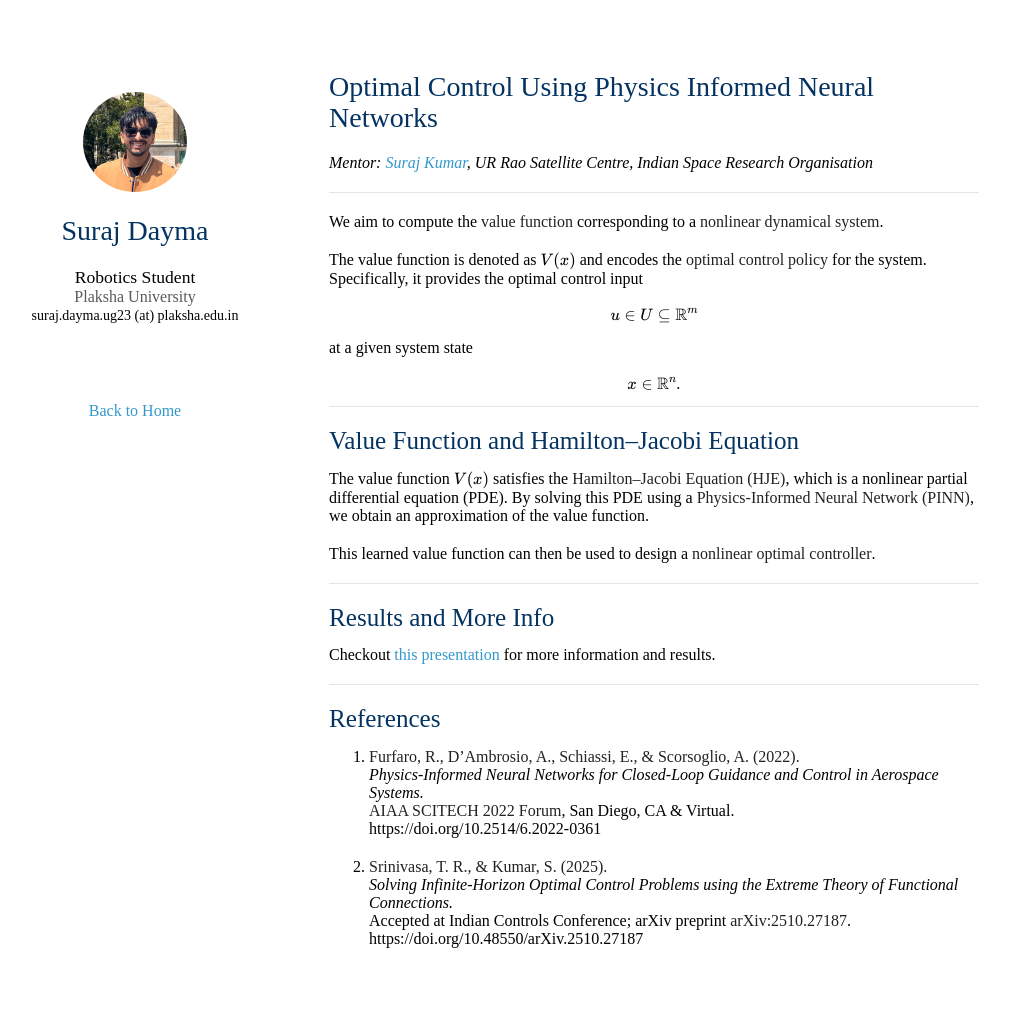
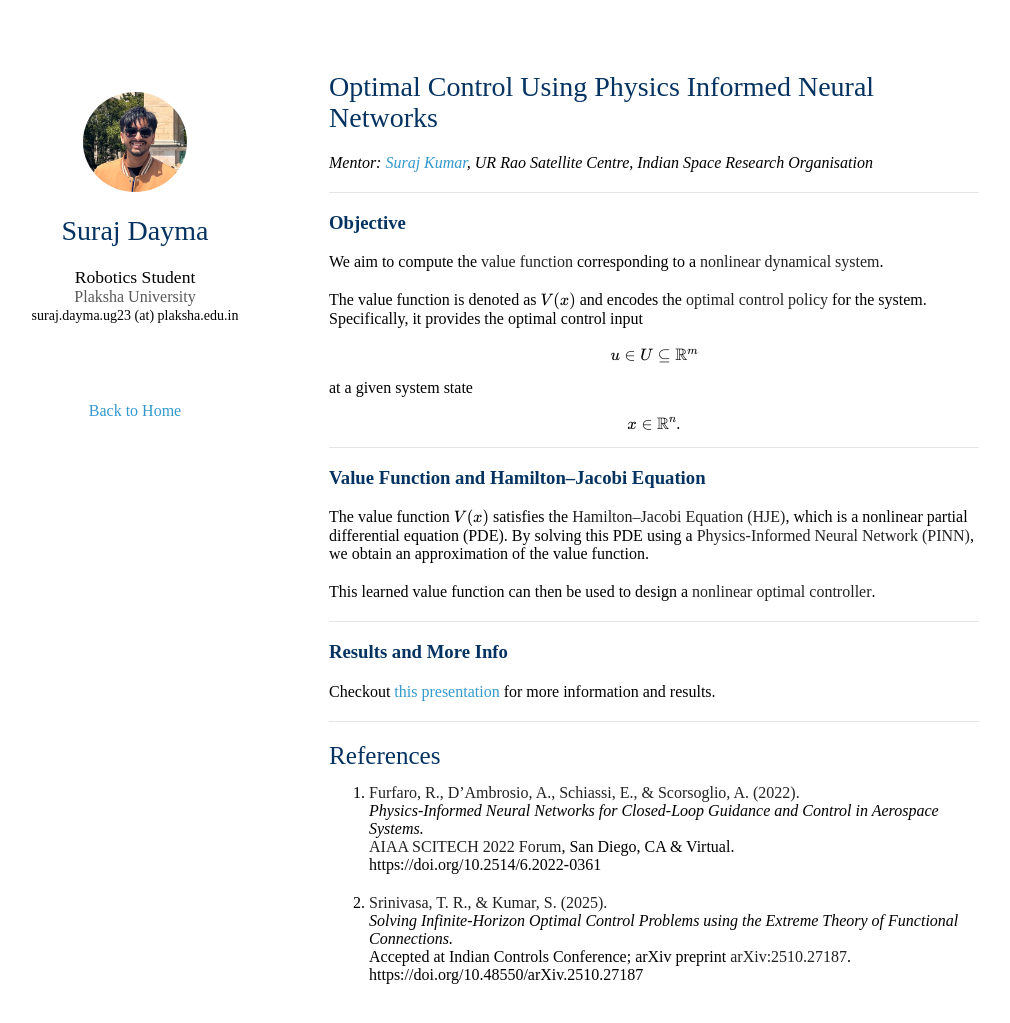
Before and after one commit to suraj1102/suraj1102.github.io, a Jekyll site: the page built from _projects/optimal-control.md, in a window 1280 px wide and 1054 px high. Shown: the top 1023 px of the window, without its empty margins (141-1151 px from the left). Built offline with Jekyll 4.4.1, drawn with Linux system fonts in a browser that asks for light colours.

Commit message:
Update content

```diff
--- a/_projects/optimal-control.md
+++ b/_projects/optimal-control.md
@@ -6,6 +6,7 @@ layout: project
 *Mentor: [Suraj Kumar](https://www.linkedin.com/in/suraj-kumar-363b61a6/), UR Rao Satellite Centre, Indian Space Research Organisation*
 
 ---
+### Objective
 
 We aim to compute the **value function** corresponding to a **nonlinear dynamical system**.
 
@@ -23,7 +24,7 @@ $$
 
 ---
 
-## Value Function and Hamilton–Jacobi Equation
+### Value Function and Hamilton–Jacobi Equation
 
 The value function $$ V(x) $$ satisfies the **Hamilton–Jacobi Equation (HJE)**, which is a nonlinear partial differential equation (PDE).   By solving this PDE using a **Physics-Informed Neural Network (PINN)**, we obtain an approximation of the value function.
 
@@ -31,7 +32,7 @@ This learned value function can then be used to design a **nonlinear optimal con
 
 ---
 
-## Results and More Info
+### Results and More Info
 Checkout [this presentation](https://www.canva.com/design/DAG6YlWmPtk/A4OxgAm_G9T6oKV9zZcR5A/edit?utm_content=DAG6YlWmPtk&utm_campaign=designshare&utm_medium=link2&utm_source=sharebutton) for more information and results.
 
 ---
```
